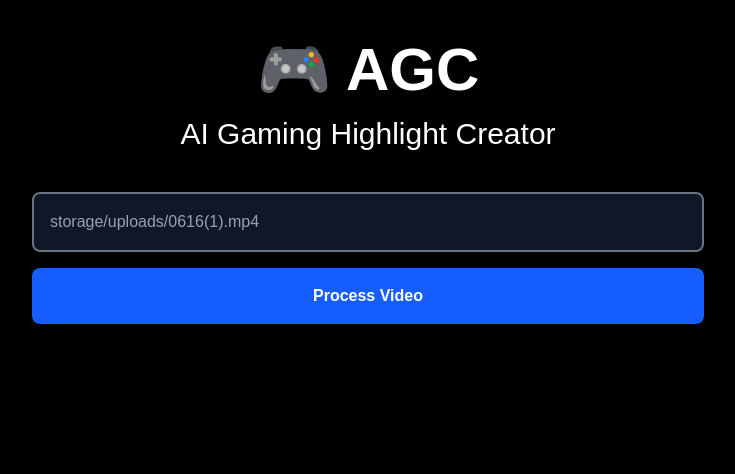
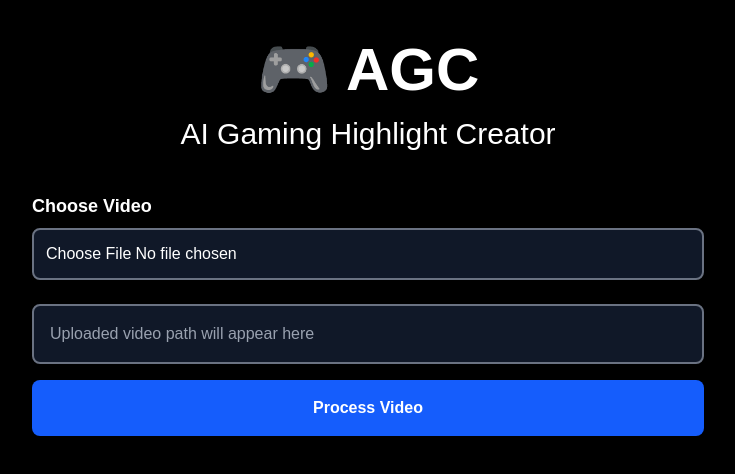
Before and after one commit to Aibyravi-lab/agc-ai-highlight-creator, a Next.js app in the folder frontend/: page / in a window 1280 px wide. Shown: the top 474 px of the page, without its empty margins (272-1007 px from the left). Built offline with nearby package versions, Linux system fonts and the light colour scheme.

Commit message:
AGC-010 video upload workflow completed

```diff
--- a/frontend/app/page.tsx
+++ b/frontend/app/page.tsx
@@ -4,12 +4,47 @@ import { useState } from "react";
 
 export default function Home() {
   const [videoPath, setVideoPath] = useState("");
+  const [selectedFile, setSelectedFile] = useState<File | null>(null);
   const [result, setResult] = useState<any>(null);
   const [loading, setLoading] = useState(false);
+  const [uploading, setUploading] = useState(false);
+
+  const uploadVideo = async () => {
+    if (!selectedFile) {
+      alert("Please select a video");
+      return;
+    }
+
+    setUploading(true);
+
+    try {
+      const formData = new FormData();
+      formData.append("file", selectedFile);
+
+      const response = await fetch(
+        "http://localhost:8000/upload/",
+        {
+          method: "POST",
+          body: formData,
+        }
+      );
+
+      const data = await response.json();
+
+      setVideoPath(data.location);
+
+      alert("Video uploaded successfully 🎮");
+    } catch (error) {
+      console.error(error);
+      alert("Upload failed");
+    } finally {
+      setUploading(false);
+    }
+  };
 
   const processVideo = async () => {
     if (!videoPath) {
-      alert("Enter video path");
+      alert("Upload video first");
       return;
     }
 
@@ -44,18 +79,50 @@ export default function Home() {
       </p>
 
       <div className="mt-10 w-full max-w-2xl">
+
+        <label className="block mb-2 text-lg font-semibold">
+          Choose Video
+        </label>
+
+        <input
+          type="file"
+          accept="video/*"
+          onChange={(e) => {
+            if (e.target.files && e.target.files.length > 0) {
+              setSelectedFile(e.target.files[0]);
+            }
+          }}
+          className="w-full p-3 rounded-lg border-2 border-gray-500 bg-gray-900 text-white"
+        />
+
+        {selectedFile && (
+          <>
+            <p className="mt-2 text-green-400">
+              Selected: {selectedFile.name}
+            </p>
+
+            <button
+              onClick={uploadVideo}
+              disabled={uploading}
+              className="mt-3 w-full bg-green-600 hover:bg-green-700 text-white p-3 rounded-lg font-semibold disabled:opacity-50"
+            >
+              {uploading ? "Uploading Video..." : "Upload Video"}
+            </button>
+          </>
+        )}
+
         <input
           type="text"
-          placeholder="storage/uploads/0616(1).mp4"
+          placeholder="Uploaded video path will appear here"
           value={videoPath}
           onChange={(e) => setVideoPath(e.target.value)}
-          className="w-full p-4 rounded-lg border-2 border-gray-500 bg-gray-900 text-white placeholder-gray-400"
+          className="mt-6 w-full p-4 rounded-lg border-2 border-gray-500 bg-gray-900 text-white placeholder-gray-400"
         />
 
         <button
           onClick={processVideo}
           disabled={loading}
-          className="mt-4 w-full bg-blue-600 hover:bg-blue-700 text-white p-4 rounded-lg font-semibold"
+          className="mt-4 w-full bg-blue-600 hover:bg-blue-700 text-white p-4 rounded-lg font-semibold disabled:opacity-50"
         >
           {loading ? "Processing..." : "Process Video"}
         </button>
```
